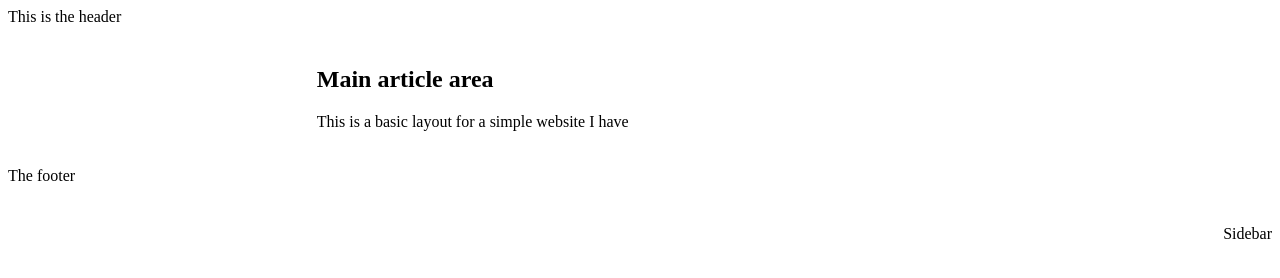
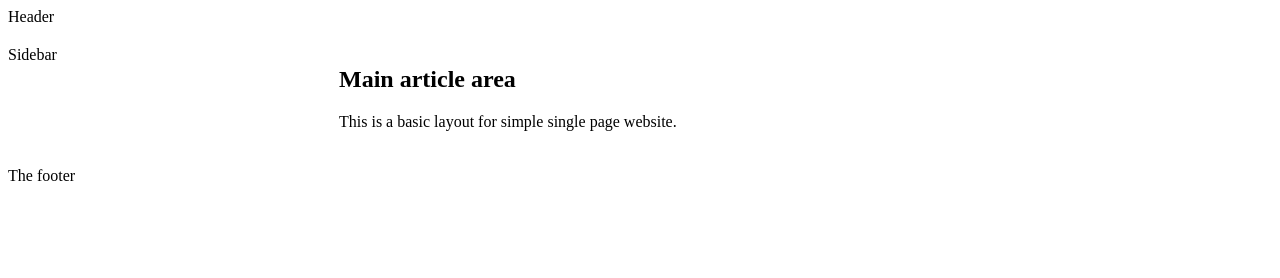
Before and after one commit to abstract-monk/basic_layout_css_grid, a plain HTML site: page index.html in a window 1280 px wide. Drawn offline with Linux system fonts and the light colour scheme.

Commit message:
fixed misnamed grid-area, fixed typos in content text in index.html

```diff
--- a/index.html
+++ b/index.html
@@ -9,11 +9,11 @@
   </head>
   <body>
     <div class="wrapper">
-      <header class="header">This is the header</header>
+      <header class="header">Header</header>
       <aside class="side">Sidebar</aside>
       <article class="content">
         <h1>Main article area</h1>
-        <p>This is a basic layout for a simple website I have</p>
+        <p>This is a basic layout for simple single page website.</p>
       </article>
       <footer class="footer">The footer</footer>
     <div> <!-- end wrapper -->
--- a/styles.css
+++ b/styles.css
@@ -29,7 +29,7 @@
     grid-gap: 20px;
     grid-template-areas:
       "header"
-      "sidebar"
+      "side"
       "content"
       "footer";
   }
@@ -40,7 +40,7 @@
         grid-template-columns: 1fr 3fr;
         grid-template-areas:
         "header header"
-        "sidebar content"
+        "side content"
         "footer footer";
     }
 }
```
